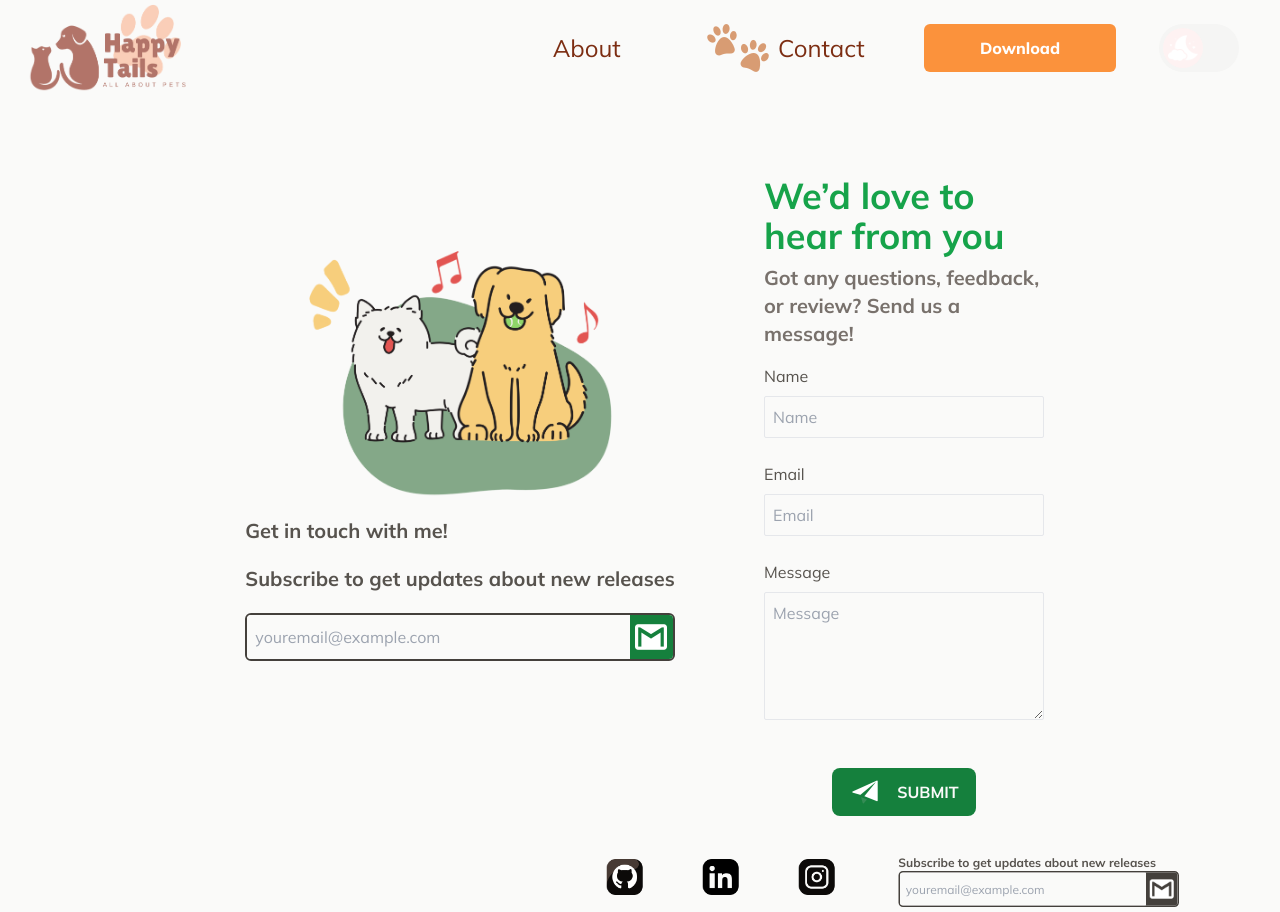
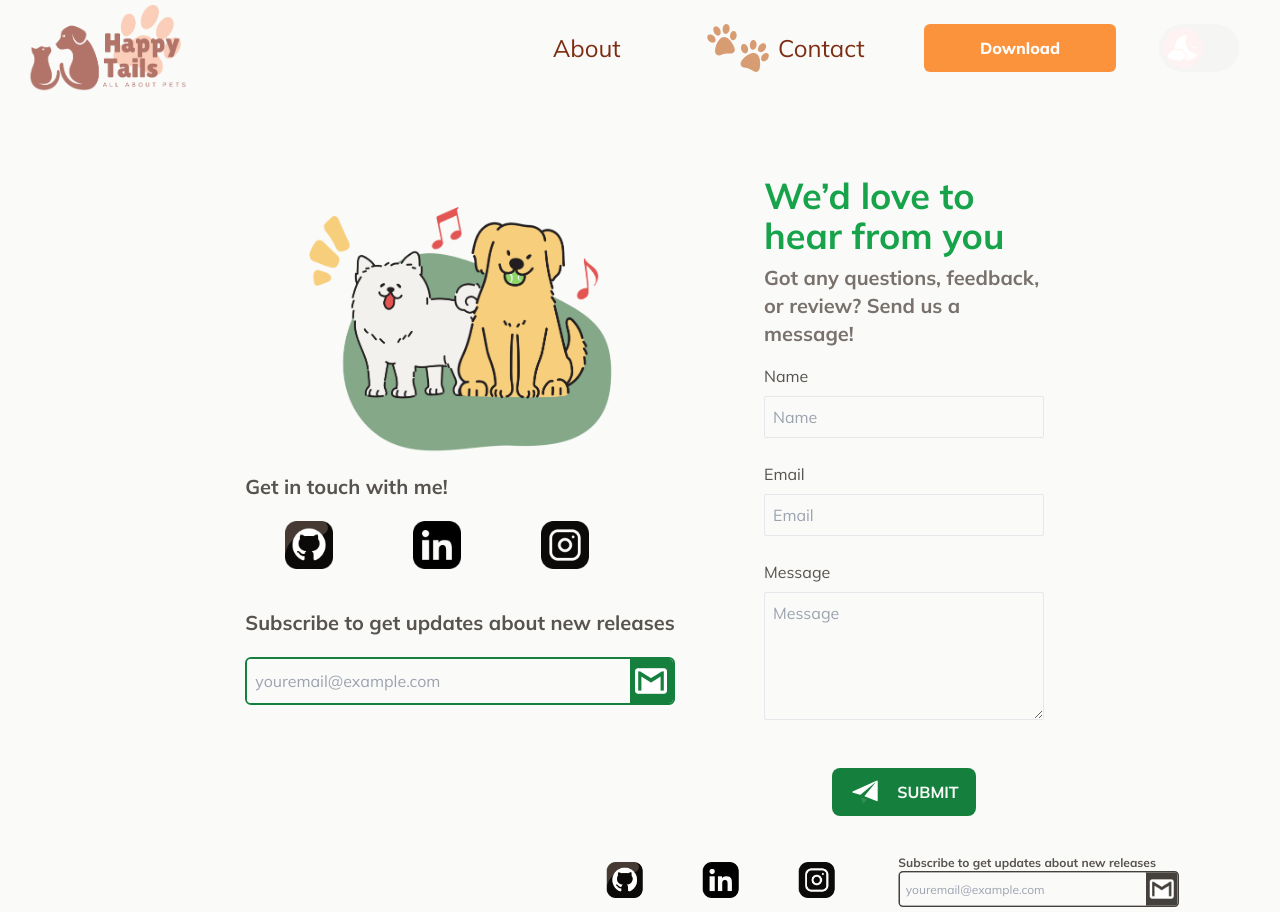
Before and after one commit to kalyntn97/happy-tails-website, a Next.js app: page /contact in a window 1280 px wide. Built offline with nearby package versions, Linux system fonts and the light colour scheme; a web font is replaced by a local one.

Commit message:
fix footer

```diff
--- a/src/app/ui/globals.css
+++ b/src/app/ui/globals.css
@@ -47,7 +47,7 @@ body {
 }
 
 .content-container {
-  min-height: calc(100vh - 10rem);
+  min-height: calc(100vh - 9.5rem);
 
 }
 
--- a/src/components/ContactLinks.tsx
+++ b/src/components/ContactLinks.tsx
@@ -18,7 +18,7 @@ function ContactLinks({ size }: Props) {
 
   return (
     <div className={`group w-fit flex ${size === 'sm' ? 'flex-row scale-75 items-center justify-between' : 'scale-100 flex-col'}`}>
-      <div className={`flex ${size === 'sm' ? 'flex justify-center items-center mb-2 mr-10' : 'xl:justify-start justify-center'} w-1/2 flex-row items-center`}>
+      <div className={`flex ${size === 'sm' ? 'w-1/2 h-full flex justify-center items-center mr-10' : 'w-full xl:justify-start justify-center mb-10'} flex-row items-center`}>
         {contacts.map(contact =>
           <Link key={contact.name} href={contact.href} className="mx-10" target="_blank">
             <Image src={contact.icon} alt={`${contact.name} icon`} width={48} height={48} className="dark:hidden transition ease-in-out duration-300 hover:-translate-y-5" />
@@ -28,7 +28,7 @@ function ContactLinks({ size }: Props) {
       </div>
       <div className={`${size === 'sm' ? 'hidden md:block flex flex-row w-96': 'lg:flex-col'} ml-auto`}>
         <h2 className={`text-base ${size === 'sm' ? 'text-base' : 'text-base sm:text-xl mb-5'}`}>Subscribe to get updates about new releases</h2>
-        <div className={`group overflow-hidden flex flex-row items-center w-full h-12 border-2 ${size === 'sm' ? 'border-stone-700 dark:border-stone-800 hover:border-stone-500 hover:dark:border-stone-500' : 'border-stone-700 dark:border-stone-800 hover:border-stone-500 hover:dark:border-stone-500'} rounded-md transition ease-in-out duration-300`}>
+        <div className={`group overflow-hidden flex flex-row items-center w-full h-12 border-2 ${size === 'sm' ? 'border-stone-700 dark:border-stone-800 hover:border-stone-500 hover:dark:border-stone-500' : 'border-green-700 dark:border-green-800 hover:border-green-500 hover:dark:border-green-500'} rounded-md transition ease-in-out duration-300`}>
           <input required type="text" name="subEmail" id='subEmail' value={subEmail} onChange={e => setSubEmail(e.target.value)} className="w-full h-full rounded-sm p-2 bg-stone-50 dark:bg-stone-800" placeholder="youremail@example.com" />
           <button className={`w-12 h-12 flex justify-center items-center ${size === 'sm' ? 'bg-stone-700 dark:bg-stone-800 group-hover:bg-stone-500 group-hover:dark:bg-stone-500' : 'bg-green-700 dark:bg-green-800 group-hover:bg-green-500 group-hover:dark:bg-green-500'} duration-300`}>
             <Image src={'/icons/gmail-white.png'} alt={`a white mail icon`} width={48} height={48} className="size-8" />
--- a/src/components/Footer.tsx
+++ b/src/components/Footer.tsx
@@ -10,7 +10,7 @@ type Props = {}
 
 function Footer({}: Props) {
   return (
-    <div className='w-full h-12 flex flex-row items-center justify-end'>
+    <div className='w-full h-14 flex flex-row items-center justify-end self-end pb-2'>
       <ContactLinks size='sm' />
     </div>
   )
```
